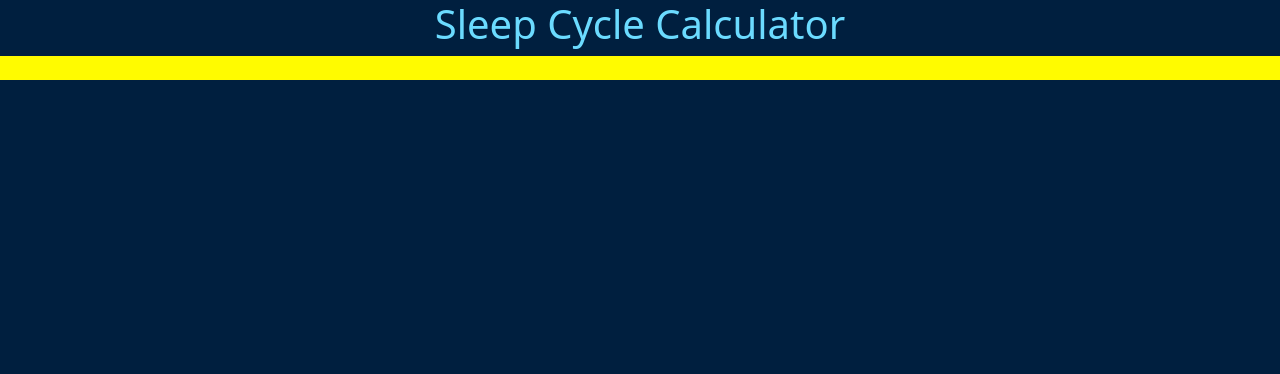
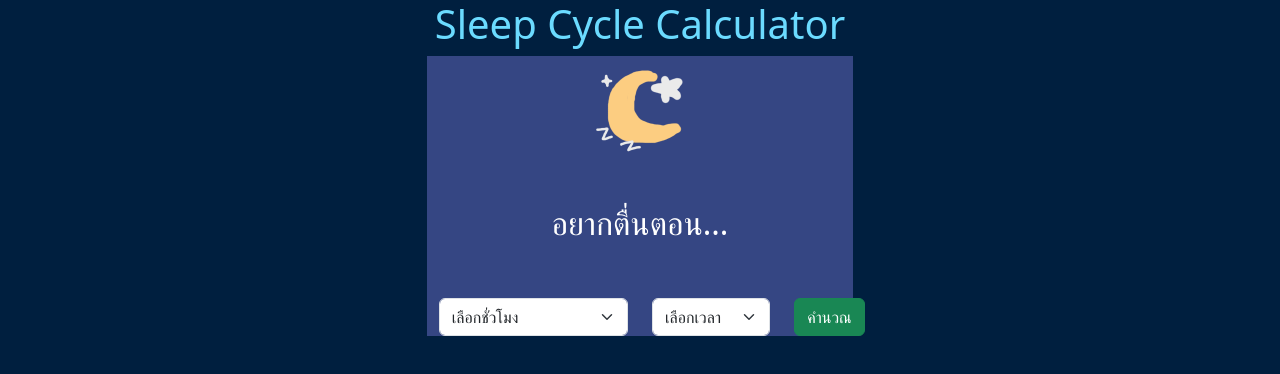
Before and after one commit to not6248/JSproject_borntodev, a plain HTML site: page index.html in a window 1280 px wide. Drawn offline with nearby package versions, Linux system fonts and the light colour scheme.

Commit message:
ตกแต่ง CSS
ตกแต่ง CSS ด้วย Bootstrap

```diff
--- a/index.css
+++ b/index.css
@@ -6,6 +6,15 @@ body{
     color: #6BDBFF;
 }
 
+.TEXT{
+    text-align: center;
+    color: #ffffff;
+}
+
 div {
-    background-color: rgb(255, 251, 0);
+    background-color:#354683;
   }
+
+img {
+ width: 100% \9;
+}
--- a/index.html
+++ b/index.html
@@ -1,21 +1,80 @@
 <!DOCTYPE html>
 <html lang="en">
+
 <head>
     <meta charset="UTF-8">
     <meta http-equiv="X-UA-Compatible" content="IE=edge">
     <meta name="viewport" content="width=device-width, initial-scale=1.0">
-    <link href="https://cdn.jsdelivr.net/npm/bootstrap@5.3.0-alpha2/dist/css/bootstrap.min.css" rel="stylesheet" integrity="sha384-aFq/bzH65dt+w6FI2ooMVUpc+21e0SRygnTpmBvdBgSdnuTN7QbdgL+OapgHtvPp" crossorigin="anonymous">
-    <script src="https://cdn.jsdelivr.net/npm/bootstrap@5.3.0-alpha2/dist/js/bootstrap.bundle.min.js" integrity="sha384-qKXV1j0HvMUeCBQ+QVp7JcfGl760yU08IQ+GpUo5hlbpg51QRiuqHAJz8+BrxE/N" crossorigin="anonymous"></script>
+    <link href="https://cdn.jsdelivr.net/npm/bootstrap@5.3.0-alpha2/dist/css/bootstrap.min.css" rel="stylesheet"
+        integrity="sha384-aFq/bzH65dt+w6FI2ooMVUpc+21e0SRygnTpmBvdBgSdnuTN7QbdgL+OapgHtvPp" crossorigin="anonymous">
+    <script src="https://cdn.jsdelivr.net/npm/bootstrap@5.3.0-alpha2/dist/js/bootstrap.bundle.min.js"
+        integrity="sha384-qKXV1j0HvMUeCBQ+QVp7JcfGl760yU08IQ+GpUo5hlbpg51QRiuqHAJz8+BrxE/N"
+        crossorigin="anonymous"></script>
     <link rel="stylesheet" href="index.css">
     <title>Sleep Cycle Calculator</title>
 </head>
+
 <body>
     <h1 class="text-center mainTEXT">Sleep Cycle Calculator</h1>
-    <form>
-        <div class="form-row align-items-center">
-            <img src="" alt="" srcset="">
-        </div>
-        <h2></h2>
-    </form>
+<form>
+  <div class="container col-lg-4 block">
+    <img class=" mx-auto d-block" src="img.png" alt="img" srcset="" width="100px" height="100px">
+    <div class="row center">
+      <h2 class="TEXT p-5">อยากตื่นตอน...</h2>
+      <div class="col-md-6">
+        <select class="form-select form-control" id="hours">
+          <option value="">เลือกชั่วโมง</option>
+          <option value="0">0</option>
+          <option value="1">1</option>
+          <option value="2">2</option>
+          <option value="3">3</option>
+          <option value="4">4</option>
+          <option value="5">5</option>
+          <option value="6">6</option>
+          <option value="7">7</option>
+          <option value="8">8</option>
+          <option value="9">9</option>
+          <option value="10">10</option>
+          <option value="11">11</option>
+          <option value="12">12</option>
+          <option value="13">13</option>
+          <option value="14">14</option>
+          <option value="15">15</option>
+          <option value="16">16</option>
+          <option value="17">17</option>
+          <option value="18">18</option>
+          <option value="19">19</option>
+          <option value="20">20</option>
+          <option value="21">21</option>
+          <option value="22">22</option>
+          <option value="23">23</option>
+        </select>
+      </div>
+      <div class="col-md-4">
+        <select class="form-select form-control" id="minutes">
+          <option value="">เลือกเวลา</option>
+          <option value="00">00</option>
+          <option value="05">05</option>
+          <option value="10">10</option>
+          <option value="15">15</option>
+          <option value="20">20</option>
+          <option value="25">25</option>
+          <option value="30">30</option>
+          <option value="35">35</option>
+          <option value="40">40</option>
+          <option value="45">45</option>
+          <option value="50">50</option>
+          <option value="55">55</option>
+        </select>
+      </div>
+      <div class="col-md-2">
+        <button class="btn btn-success btn-block">คำนวณ</button>
+      </div>
+    </div>
+  </div>
+  </div>
+</form>
+
 </body>
+
 </html>
```
